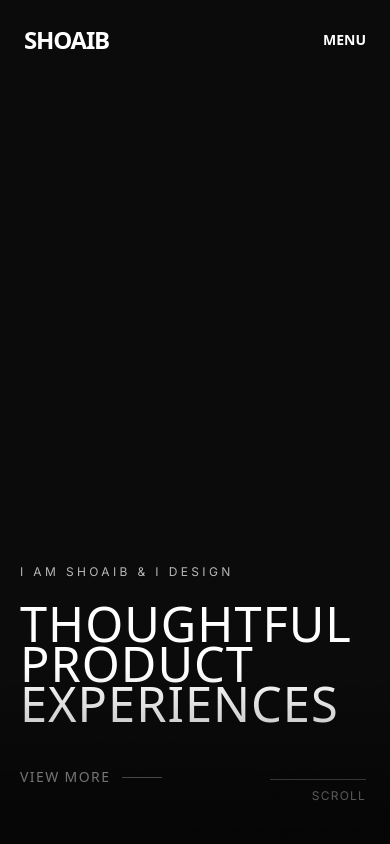
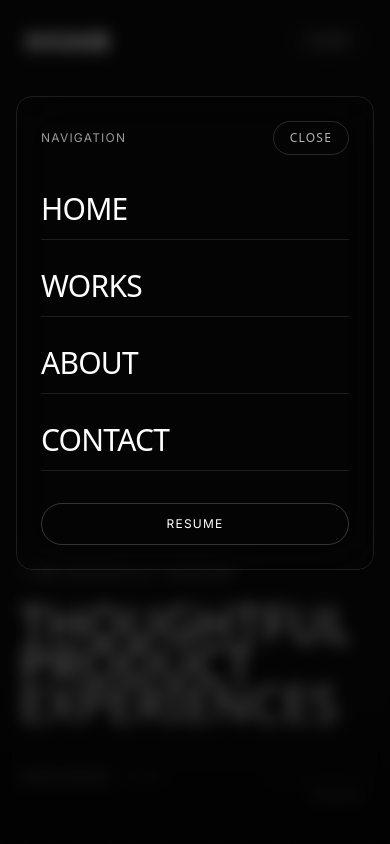
Before and after one commit to ShoaibOpu61/shoaib-portfolio, a Next.js app: page / in a window 390 px wide. Both pictures are taken after a click on the button "MENU". Shown: the top 844 px of the page. Built offline with nearby package versions, Linux system fonts and the light colour scheme.

Commit message:
Fix mobile menu behavior in navbar

```diff
--- a/components/Navbar.tsx
+++ b/components/Navbar.tsx
@@ -1,7 +1,7 @@
 "use client";
 
 import Link from "next/link";
-import { motion } from "framer-motion";
+import { motion, AnimatePresence } from "framer-motion";
 import { useEffect, useState } from "react";
 import clsx from "clsx";
 
@@ -12,32 +12,55 @@ const navLinks = [
     { name: "Contact", href: "/contact" },
 ];
 
+const ease = [0.16, 1, 0.3, 1] as const;
+
 export default function Navbar() {
     const [isScrolled, setIsScrolled] = useState(false);
+    const [menuOpen, setMenuOpen] = useState(false);
 
+    // Scroll background style
     useEffect(() => {
-        const handleScroll = () => {
-            setIsScrolled(window.scrollY > 50);
-        };
+        const handleScroll = () => setIsScrolled(window.scrollY > 50);
         window.addEventListener("scroll", handleScroll);
         return () => window.removeEventListener("scroll", handleScroll);
     }, []);
 
+    // Lock body scroll when menu is open
+    useEffect(() => {
+        if (menuOpen) {
+            document.body.style.overflow = "hidden";
+        } else {
+            document.body.style.overflow = "";
+        }
+        return () => {
+            document.body.style.overflow = "";
+        };
+    }, [menuOpen]);
+
+    // Close menu on route change-like behavior (simple safety)
+    const closeMenu = () => setMenuOpen(false);
+
     return (
+        <>
             <motion.nav
                 initial={{ y: -100, opacity: 0 }}
                 animate={{ y: 0, opacity: 1 }}
-            transition={{ duration: 0.8, ease: [0.16, 1, 0.3, 1] }}
+                transition={{ duration: 0.8, ease }}
                 className={clsx(
-                "fixed top-0 left-0 right-0 z-40 flex items-center justify-between px-6 py-6 transition-all duration-300 md:px-12",
+                    "fixed top-0 left-0 right-0 z-50 flex items-center justify-between px-6 py-6 transition-all duration-300 md:px-12",
                     isScrolled ? "bg-background/80 backdrop-blur-md py-4 shadow-sm shadow-white/5" : "bg-transparent"
                 )}
             >
-            <Link href="/" className="font-display text-2xl font-bold tracking-tighter uppercase z-50 text-white mix-blend-difference">
+                <Link
+                    href="/"
+                    onClick={closeMenu}
+                    className="font-display text-2xl font-bold tracking-tighter uppercase text-white mix-blend-difference"
+                >
                     SHOAIB
                 </Link>
 
                 <div className="flex items-center gap-8">
+                    {/* Desktop nav */}
                     <ul className="hidden md:flex gap-8 items-center">
                         {navLinks.map((link) => (
                             <li key={link.name}>
@@ -51,9 +74,9 @@ export default function Navbar() {
                         ))}
                     </ul>
 
-                {/* Resume Button */}
+                    {/* Desktop Resume */}
                     <a
-                    href="/resume.pdf" // Placeholder path
+                        href="/resume.pdf"
                         target="_blank"
                         rel="noopener noreferrer"
                         className="hidden md:block px-5 py-2 border border-white/20 rounded-full font-sans text-xs tracking-widest uppercase text-white hover:bg-white hover:text-black transition-all duration-300"
@@ -61,10 +84,83 @@ export default function Navbar() {
                         Resume
                     </a>
 
-                <button className="md:hidden text-white uppercase text-sm font-bold">
-                    Menu
+                    {/* Mobile Menu Button */}
+                    <button
+                        type="button"
+                        onClick={() => setMenuOpen((v) => !v)}
+                        className="md:hidden px-4 py-2 rounded-full border border-white/20 text-white text-xs tracking-widest uppercase hover:bg-white/10 transition"
+                        aria-expanded={menuOpen}
+                        aria-label={menuOpen ? "Close menu" : "Open menu"}
+                    >
+                        {menuOpen ? "Close" : "Menu"}
                     </button>
                 </div>
             </motion.nav>
+
+            {/* Mobile Drawer */}
+            <AnimatePresence>
+                {menuOpen && (
+                    <motion.div
+                        className="fixed inset-0 z-[60]"
+                        initial={{ opacity: 0 }}
+                        animate={{ opacity: 1 }}
+                        exit={{ opacity: 0 }}
+                    >
+                        {/* Backdrop */}
+                        <button
+                            aria-label="Close menu backdrop"
+                            onClick={closeMenu}
+                            className="absolute inset-0 bg-black/60 backdrop-blur-sm"
+                        />
+
+                        {/* Panel */}
+                        <motion.div
+                            initial={{ y: -20, opacity: 0 }}
+                            animate={{ y: 0, opacity: 1 }}
+                            exit={{ y: -10, opacity: 0 }}
+                            transition={{ duration: 0.35, ease }}
+                            className="relative mx-4 mt-24 rounded-2xl border border-white/10 bg-background/95 backdrop-blur-xl p-6"
+                        >
+                            <div className="flex items-center justify-between mb-6">
+                                <span className="font-sans text-xs tracking-widest uppercase text-white/60">
+                                    Navigation
+                                </span>
+                                <button
+                                    onClick={closeMenu}
+                                    className="px-4 py-2 rounded-full border border-white/15 text-white/70 text-xs tracking-widest uppercase hover:text-white hover:border-white/30 transition"
+                                >
+                                    Close
+                                </button>
+                            </div>
+
+                            <div className="flex flex-col gap-4">
+                                {navLinks.map((link) => (
+                                    <Link
+                                        key={link.name}
+                                        href={link.href}
+                                        onClick={closeMenu}
+                                        className="py-3 border-b border-white/10 font-display uppercase text-3xl tracking-tight text-white"
+                                    >
+                                        {link.name}
+                                    </Link>
+                                ))}
+                            </div>
+
+                            <div className="mt-8">
+                                <a
+                                    href="/resume.pdf"
+                                    target="_blank"
+                                    rel="noopener noreferrer"
+                                    onClick={closeMenu}
+                                    className="inline-flex w-full items-center justify-center px-5 py-3 border border-white/20 rounded-full font-sans text-xs tracking-widest uppercase text-white hover:bg-white hover:text-black transition-all duration-300"
+                                >
+                                    Resume
+                                </a>
+                            </div>
+                        </motion.div>
+                    </motion.div>
+                )}
+            </AnimatePresence>
+        </>
     );
 }
```
Lines whose indentation alone changed are shown as unchanged.
